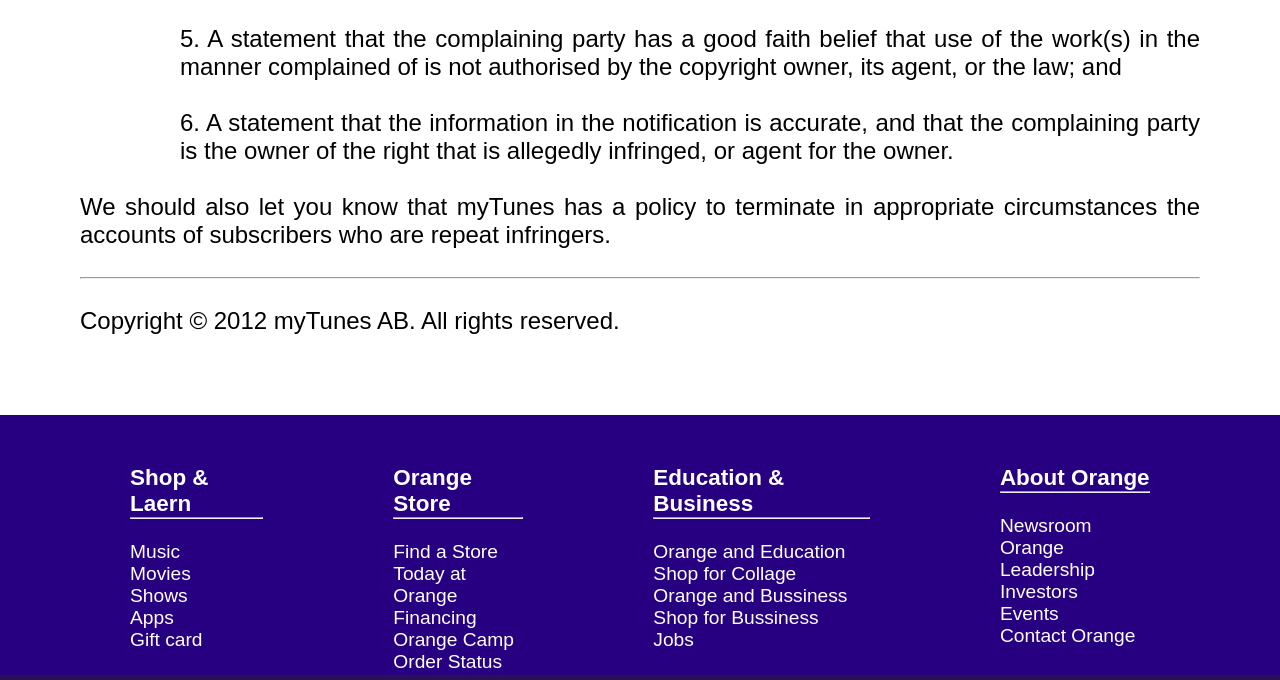
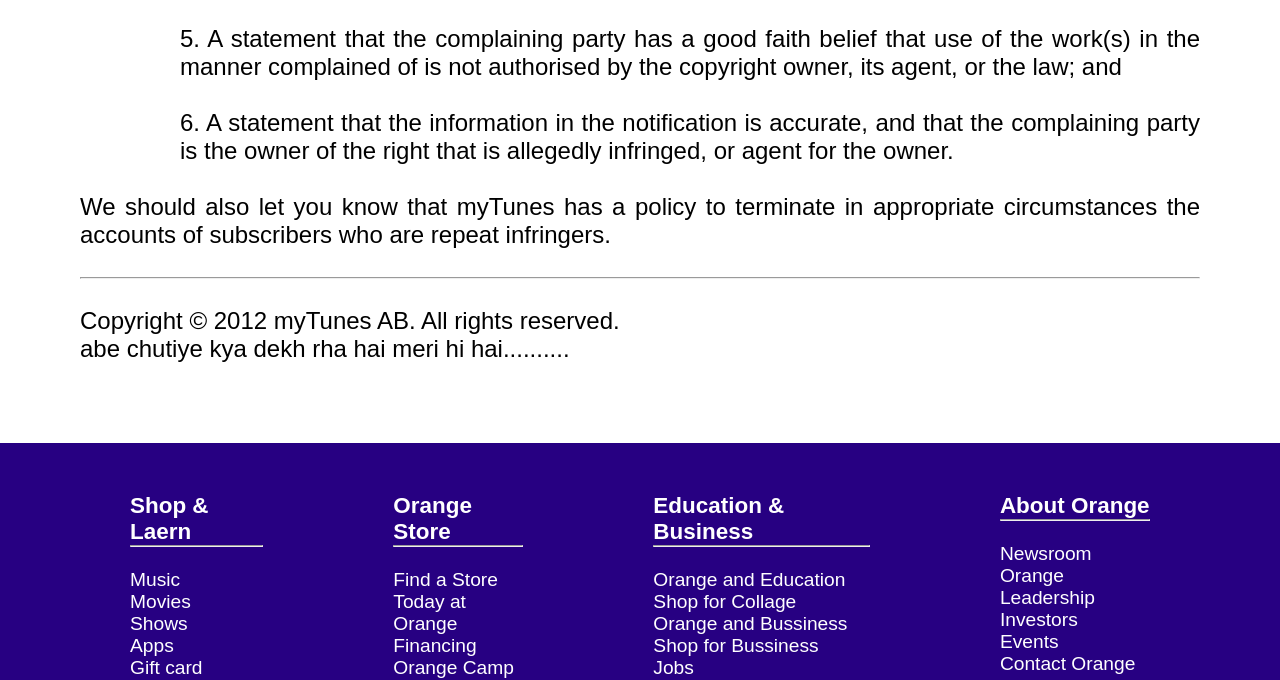
Before and after one commit to Huh-prince/mytunes, a plain HTML site: page copyrightpage.html in a window 1280 px wide. Shown: the part 861-1541 px from the top of the page. Drawn offline with Linux system fonts and the light colour scheme.

Commit message:
Update copyrightpage.html

```diff
--- a/copyrightpage.html
+++ b/copyrightpage.html
@@ -79,6 +79,7 @@
                     <br><br><hr><br>
                     Copyright © 2012 myTunes AB. All rights reserved.
                 </p>
+        abe chutiye kya dekh rha hai meri hi hai..........
             </div>
     </div>
 </section>
```
